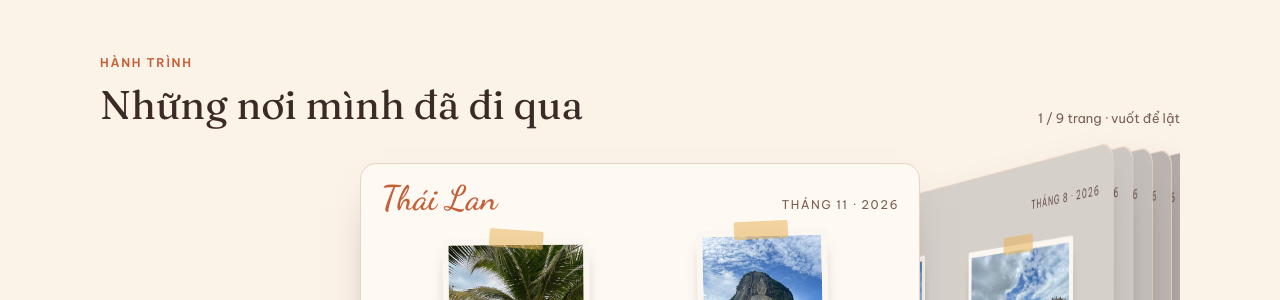
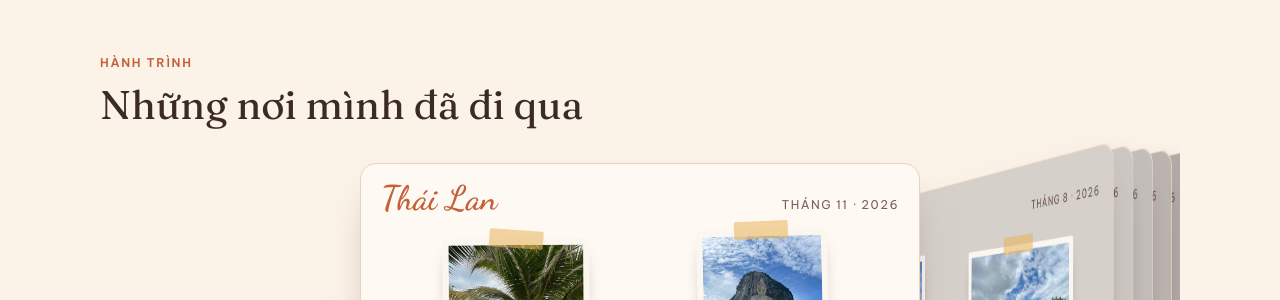
Before and after one commit to mira1611/tkschutblog, a Jekyll site: the page built from index.html, in a window 1280 px wide and 900 px high, scrolled down 961 px. Shown: the part 150-450 px from the top of the window. Built offline with Jekyll 4.4.1, drawn with Linux system fonts in a browser that asks for light colours; part of the change alters nothing that is shown.

Commit message:
Hành trình: bỏ dòng đếm trang "x / 9 trang · vuốt để lật"
Co-Authored-By: Claude Opus 5.5 <noreply@anthropic.com>
Claude-Session: https://claude.ai/code/session_01J9eJYRmJ9rzhGNEk1Z2RqL

```diff
--- a/_includes/hanh-trinh.html
+++ b/_includes/hanh-trinh.html
@@ -5,7 +5,6 @@
       <p class="eyebrow">Hành trình</p>
       <h2>Những nơi mình đã đi qua</h2>
     </div>
-    <p class="note"><span class="jr-count">1</span> / {{ places.size }} trang · vuốt để lật</p>
   </div>
 
   <div class="jr-stage" tabindex="0">
--- a/assets/js/main.js
+++ b/assets/js/main.js
@@ -186,7 +186,7 @@
       pg.setAttribute('aria-hidden', Math.round(pos) === i ? 'false' : 'true');
     });
     var cur = Math.round(Math.min(Math.max(pos, 0), n - 1));
-    countEl.textContent = cur + 1;
+    if (countEl) countEl.textContent = cur + 1;
     prev.disabled = cur <= 0;
     next.disabled = cur >= n - 1;
   }
```
